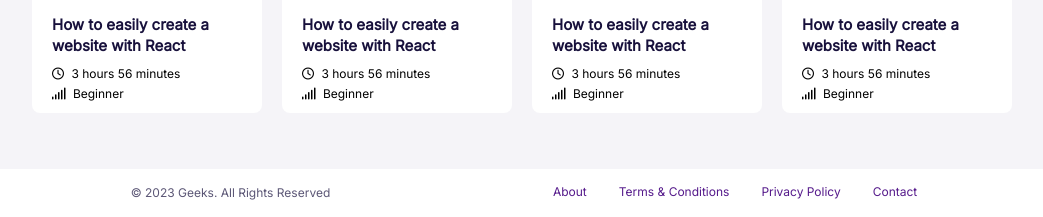
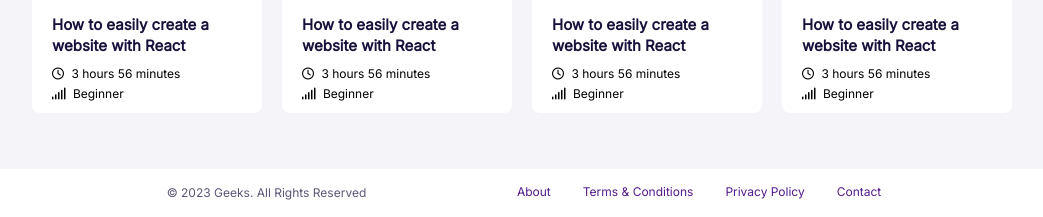
Before and after one commit to adarshSrivast/Geeks-Clone, a plain HTML site: page Assignment/index.html in a window 1280 px wide. Shown: the part 1603-1820 px from the top of the page, without its empty margins (108-1151 px from the left). Drawn offline with Linux system fonts and the light colour scheme.

Commit message:
Completed responsiveness.

```diff
--- a/Assignment/style.css
+++ b/Assignment/style.css
@@ -605,7 +605,13 @@ section{
     .card-body ul{
         display: block;
     }
+
+    footer{
+        display:flex;
+        justify-content: center;
+    }
     .website-footer{
+        width: 1024px;
         justify-content: space-evenly;
     }
 
@@ -623,24 +629,3 @@ section{
         max-width: 460px;
     }
 }
-
-@media (min-width:481px) {
-    /* portrait e-readers (Nook/Kindle), smaller tablets @ 600 or @ 640 wide. */
-}
-
-@media (min-width:641px) {
-    /* portrait tablets, portrait iPad, landscape e-readers, landscape 800x480 or 854x480 phones */
-}
-
-@media (min-width:961px) {
-    /* tablet, landscape iPad, lo-res laptops ands desktops */
-}
-
-@media (min-width:1025px) {
-    /* big landscape tablets, laptops, and desktops */
-
-}
-
-@media (min-width:1281px) {
-    /* hi-res laptops and desktops */
-}
```
